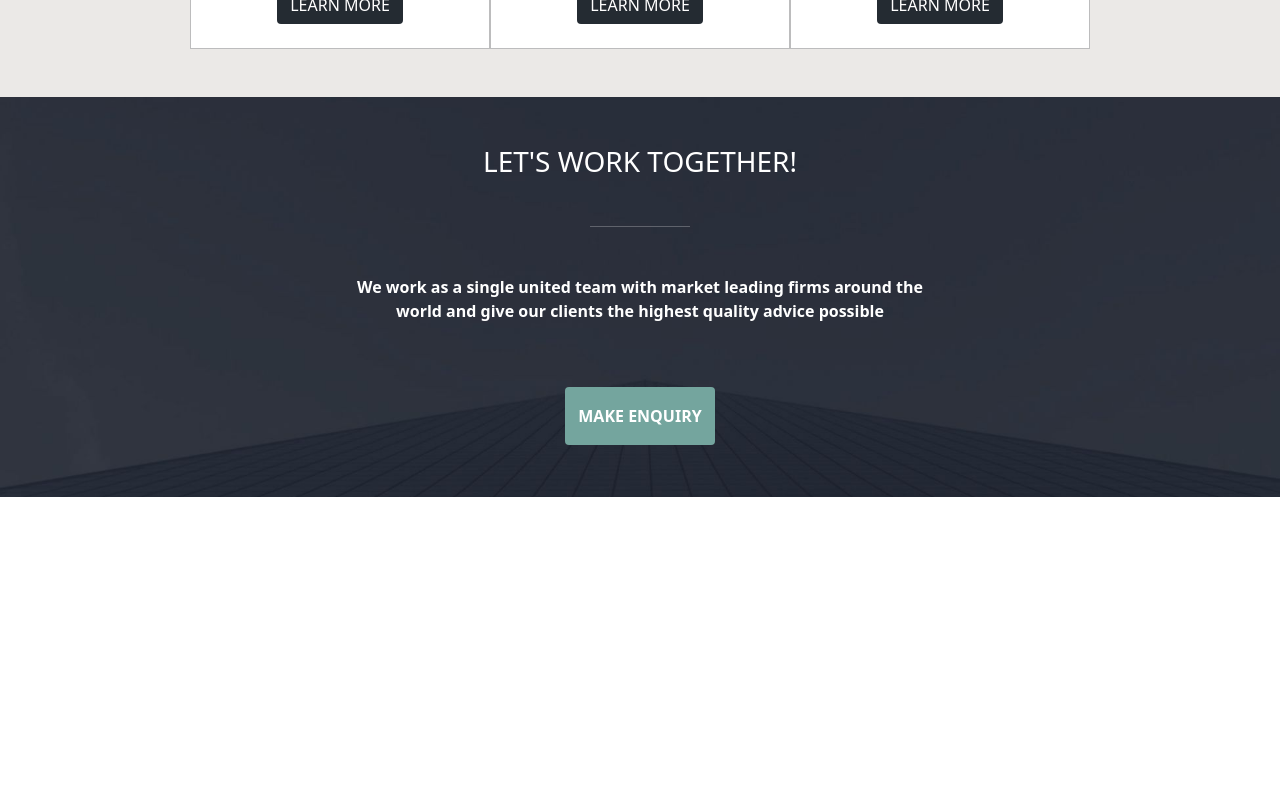
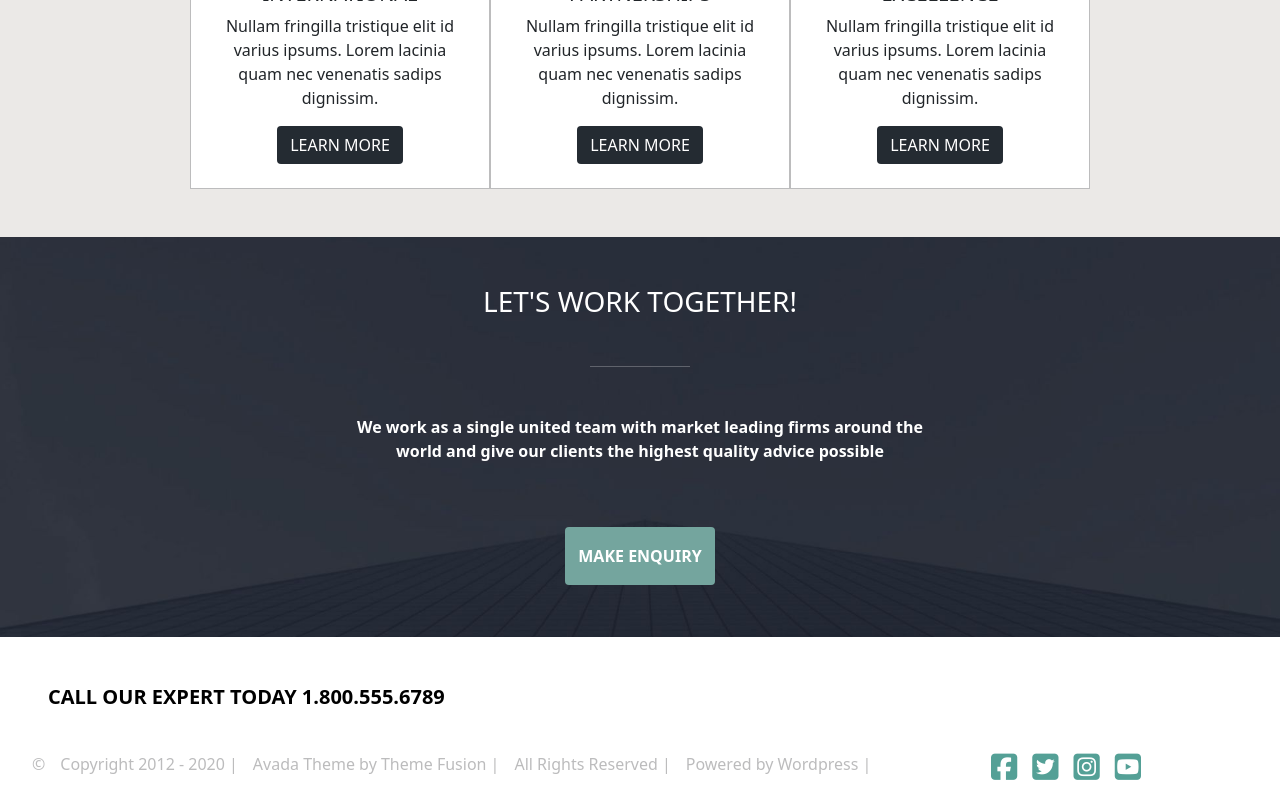
Before and after one commit to AlessandroImpact/proj-html-vuejs, a Vue app: page / in a window 1280 px wide. Shown: the part 3018-3818 px from the top of the page. Before the commit the page ends 3515 px from the top, so only its background shows below. Built offline with nearby package versions, Linux system fonts and the light colour scheme.

Commit message:
PROGETTO COMPLETATO

```diff
--- a/src/components/MyFooter.vue
+++ b/src/components/MyFooter.vue
@@ -1,19 +1,98 @@
 <template>
-<section>
+  <section>
 
-</section>
+      <h5 class="px-5 pt-5">CALL OUR EXPERT TODAY 1.800.555.6789</h5>
+    <div class="d-flex justify-content-between">
+      <ul class="d-flex flex-row">
+          <span v-html="copy"></span>
+        <li v-for="item in items" :key="item.title">
+          {{ item.title }}
+        </li>
+      </ul>
 
+        <ul class="icons d-flex flex-row">
+            <li><i class="fa-brands fa-facebook-square"></i></li>
+             <li><i class="fa-brands fa-twitter-square"></i></li>
+            <li><i class="fa-brands fa-instagram-square"></i></li>
+            <li><i class="fa-brands fa-youtube-square"></i></li>
+        </ul>
+
+
+      </div>
+
+
+
+  </section>
 </template>
 
 <script>
 export default {
-    name: 'MyFooter'
+  name: "MyFooter",
 
-}
+  data() {
+    return {
+
+        copy: '&copy;',
+
+      items: [
+        {
+          title: "Copyright 2012 - 2020  | ",
+        },
+        {
+          title: "  Avada Theme by Theme Fusion  | ",
+        },
+        {
+          title: "  All Rights Reserved  | ",
+        },
+        {
+          title: "  Powered by Wordpress  | ",
+        },
+      ],
+    };
+  },
+
+  methods: {},
+};
 </script>
 
 <style lang="scss" scoped>
+@import "./partial/style/general.scss";
 
-    @import './partial/style/general.scss';
+h5 {
+  color: black;
+  font-weight: 600;
+}
 
+span {
+   margin-right: 0px;
+   padding-right: 0px;
+    color:#bcbcbd ;
+}
+
+ul {
+    width: 70%;
+  list-style-type: none;
+  margin-top: 35px;
+}
+
+li {
+  margin-left: 15px;
+  color: #bcbcbd;
+  cursor: pointer;
+}
+
+li:hover {
+  color: $askcolor;
+}
+
+.icons {
+    width: 30%;
+    padding-left: 80px;
+}
+.icons li i {
+
+    background-color: white;
+    color:$askcolor;
+    font-size: 30px;
+}
 </style>
--- a/src/components/MyHeader.vue
+++ b/src/components/MyHeader.vue
@@ -20,7 +20,8 @@ export default {
 
   data() {
 
-      return{ items: [
+      return{
+          items: [
         {
           title: "Home",
         },
--- a/src/components/partial/EnvatoSection.vue
+++ b/src/components/partial/EnvatoSection.vue
@@ -38,6 +38,13 @@ section {
 
 }
 
+p {
+   font-style: italic;
+   font-size: 18px;
+   width: 80%;
+   margin: auto;
+}
+
 
 
 
--- a/src/components/partial/JumbotronTop.vue
+++ b/src/components/partial/JumbotronTop.vue
@@ -18,7 +18,7 @@ export default {
 @import './style/general.scss';
 
 section {
-    height: 400px;
+    height: 550px;
     background-image: url("./images/video_law_home_preview.jpg");
     background-size: cover;
 
```
